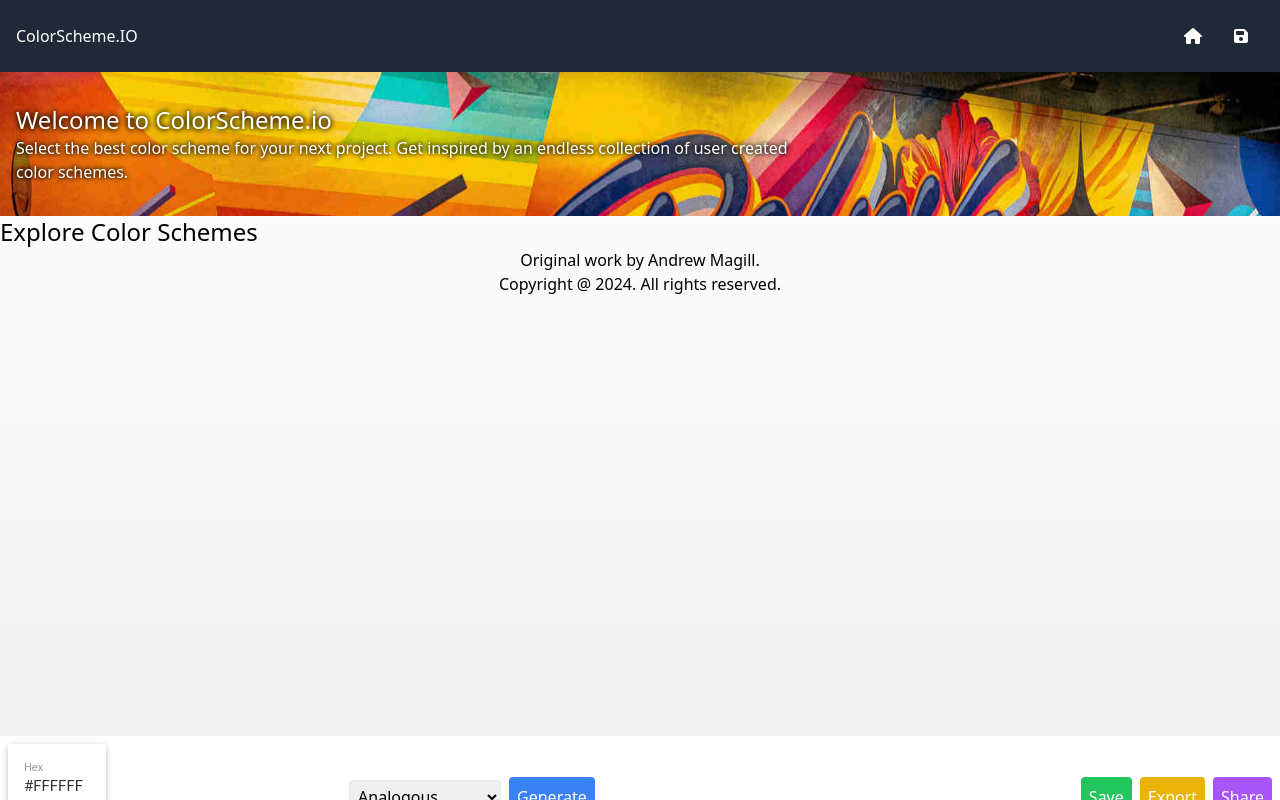
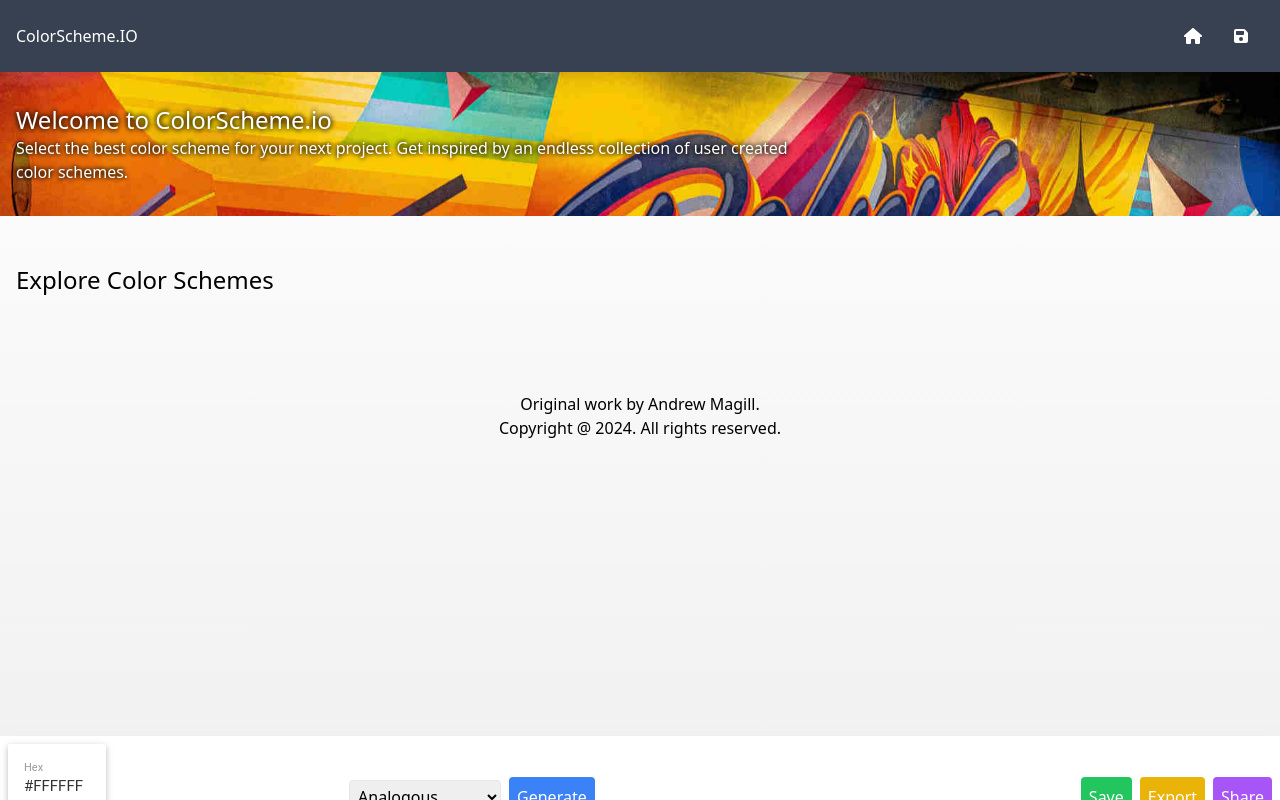
Before and after one commit to andymagill/ColorScheme.io, a Next.js app: page / in a window 1280 px wide. Built offline with nearby package versions, Linux system fonts and the light colour scheme.

Commit message:
added part 1 of SchemeList and SchemeItem components

```diff
--- a/package.json
+++ b/package.json
@@ -15,6 +15,7 @@
     "autoprefixer": "^10.4.19",
     "next": "14.2.3",
     "postcss": "^8.4.38",
+    "randomcolor": "^0.6.2",
     "react": "^18",
     "react-color": "^2.19.3",
     "react-dom": "^18",
--- a/src/app/components/header.tsx
+++ b/src/app/components/header.tsx
@@ -6,7 +6,8 @@
 export default function Header() {
 
   return (
-    <header className="flex items-center justify-between p-4 bg-gray-800 text-white">
+    <header className="bg-gray-700 text-white">
+      <div className='wrapper flex items-center justify-between max-w-7xl p-4'>
         <div className="logo">
           {/* TODO: create logo component */}
           ColorScheme.IO
@@ -29,6 +30,7 @@
             </li>
           </ul>
         </nav>
+      </div>
     </header>
   );
 };
--- /dev/null
+++ b/src/app/components/scheme-item.tsx
@@ -0,0 +1,22 @@
+import React from 'react';
+import '../styles/components/scheme-item.css';
+
+export default function SchemeItem( { id = 0, colors = '' } :
+    { id?: number; colors?: string })
+{
+  if (id) {
+    // TODO: Fetch scheme by ID
+  } else if ( colors ) {
+    // TODO: set colors via array of hexcodes
+  } else {
+    // TODO: Generate random colors
+  }
+
+  return (
+    <section className="scheme-item p-2">
+      <div className='inner'>
+          {/* { TODO show colors } */}
+      </div>
+    </section>
+  );
+};
--- /dev/null
+++ b/src/app/components/scheme-list.tsx
@@ -0,0 +1,31 @@
+import React from 'react';
+import SchemeItem from './scheme-item';
+import '../styles/components/scheme-list.css';
+
+export default function SchemeList( { title = '', src = '' } :
+    { title?: string; src?: string })
+{
+  if (src == 'saved') {
+    // TODO: Fetch saved schemes
+  } else if (src.includes('user')) {
+    // TODO: fetch schemes from a user
+  } else if (src.includes('tag')) {
+    // TODO: fetch schemes from a tag
+  } else {
+    // TODO: Generate random schemes
+  }
+
+  return (
+    <section className="scheme-list py-8 px-4">
+      <div className='wrapper max-w-7xl py-4'>
+          <h2 className='bold text-2xl'>{title}</h2>
+
+          {/* { TODO show saved schemes  } */}
+          {/* { TODO show random schemes  } */}
+          <SchemeItem />
+          <SchemeItem />
+          <SchemeItem />
+      </div>
+    </section>
+  );
+};
--- a/src/app/page.tsx
+++ b/src/app/page.tsx
@@ -1,5 +1,6 @@
 import React from 'react';
 import Hero from './components/hero';
+import SchemeList from './components/scheme-list';
 import ToolTray from './components/tool-tray';
 
 const Homepage = () => {
@@ -11,10 +12,7 @@
             <p>Select the best color&nbsp;scheme for your next&nbsp;project. Get&nbsp;inspired by an endless collection of user created color&nbsp;schemes. </p>
         </Hero>
 
-        <div className="gallery">
-          <h2 className='bold text-2xl'>Explore Color Schemes</h2>
-          {/* TODO Add logic to display gallery of random color schemes */}
-        </div>
+        <SchemeList title="Explore Color Schemes" src="saved"/>
       </main>
 
       <ToolTray />
--- /dev/null
+++ b/src/app/styles/components/scheme-item.css
@@ -0,0 +1,2 @@
+
+/* components/scheme-item.css */
--- /dev/null
+++ b/src/app/styles/components/scheme-list.css
@@ -0,0 +1,2 @@
+
+/* /components/scheme-list.css */
```
Also changed, not shown: 1 other file (tests, documents, lock files or other folders). Lines whose indentation alone changed are shown as unchanged.
